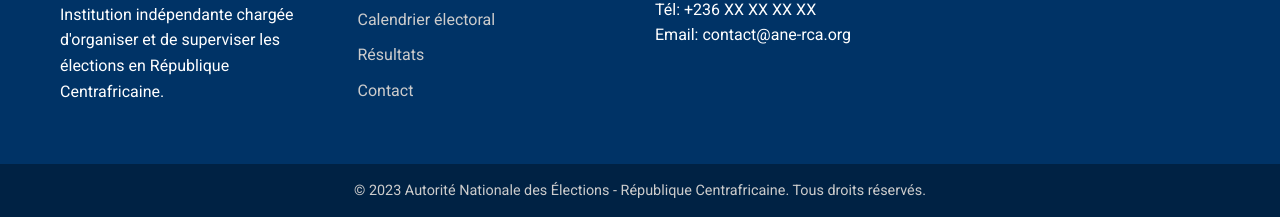
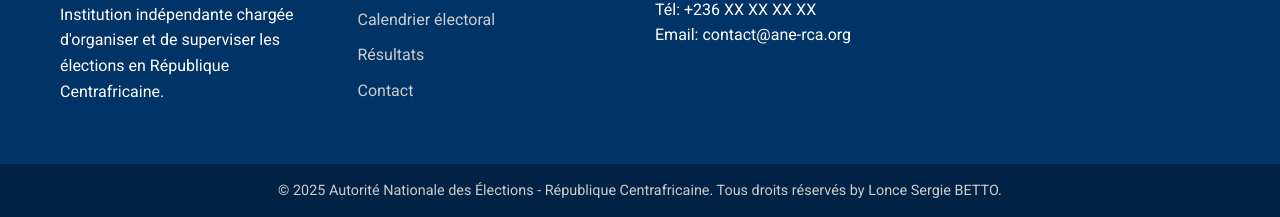
Before and after one commit to Loncesergie/anetest, a plain HTML site: page index.html in a window 1280 px wide. Shown: the part 1845-2062 px from the top of the page. Drawn offline with Linux system fonts and the light colour scheme.

Commit message:
Update index.html

```diff
--- a/index.html
+++ b/index.html
@@ -264,7 +264,7 @@
         </div>
         <div class="footer-bottom">
             <div class="container">
-                <p>&copy; 2023 Autorité Nationale des Élections - République Centrafricaine. Tous droits réservés.</p>
+                <p>&copy; 2025 Autorité Nationale des Élections - République Centrafricaine. Tous droits réservés by Lonce Sergie BETTO.</p>
             </div>
         </div>
     </footer>
@@ -273,4 +273,5 @@
     <script src="js/main.js"></script>
     <script src="js/search-voter.js"></script>
 </body>
+
 </html>
```
